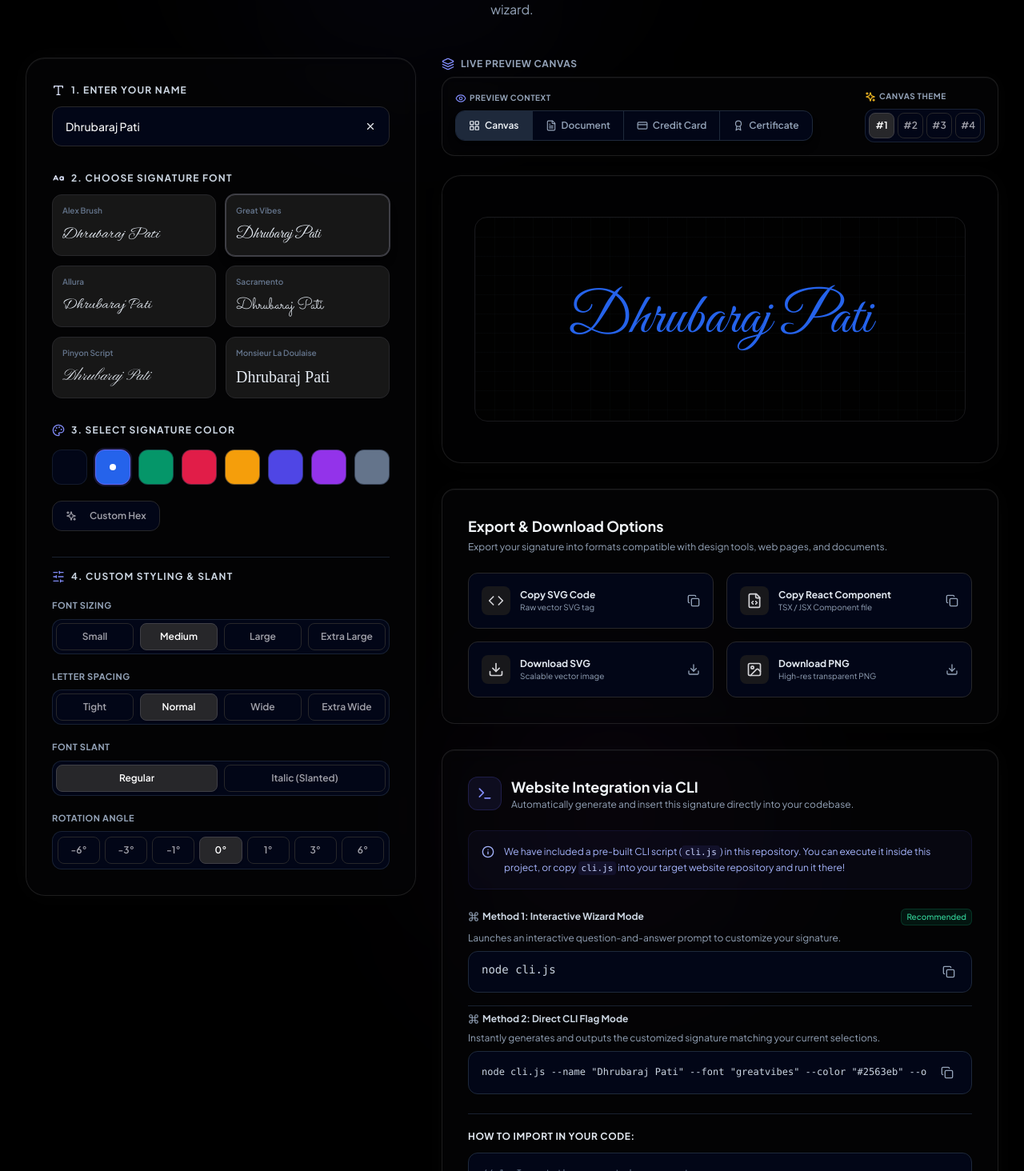
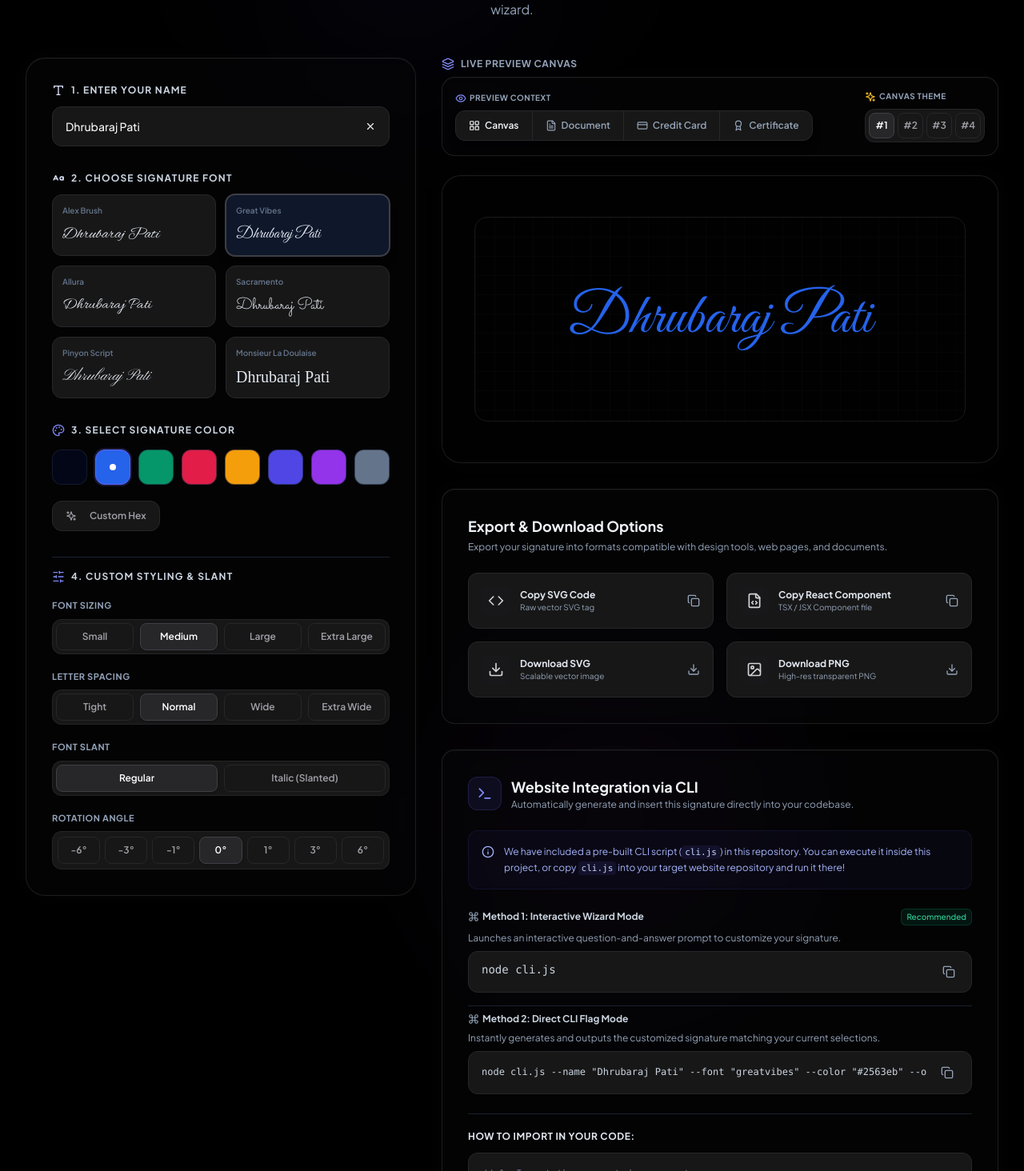
Before and after one commit to codewithdhruba01/Signeture, a React (Vite) app: page / in a window 1280 px wide. Shown: the part 266-1730 px from the top of the page at 80% size. Built offline with nearby package versions, Linux system fonts and the light colour scheme; a web font is replaced by a local one.

Commit message:
style: update background and border color palette to neutral and zinc shades across UI components

```diff
--- a/src/components/CliInstructions.tsx
+++ b/src/components/CliInstructions.tsx
@@ -63,7 +63,7 @@ export const CliInstructions: React.FC<CliInstructionsProps> = ({ name, style })
           <p className="text-xs text-slate-400">
             Launches an interactive question-and-answer prompt to customize your signature.
           </p>
-          <div className="flex items-center justify-between bg-slate-950 border border-slate-800 rounded-xl px-4 py-3 font-mono text-sm text-slate-300">
+          <div className="flex items-center justify-between bg-neutral-900 border border-zinc-800 rounded-xl px-4 py-3 font-mono text-sm text-slate-300">
             <span className="overflow-x-auto whitespace-nowrap custom-scrollbar pb-1.5">{wizardCommand}</span>
             <button
               onClick={() => copyToClipboard(wizardCommand, 'wizard')}
@@ -83,7 +83,7 @@ export const CliInstructions: React.FC<CliInstructionsProps> = ({ name, style })
           <p className="text-xs text-slate-400">
             Instantly generates and outputs the customized signature matching your current selections.
           </p>
-          <div className="flex items-center justify-between bg-slate-950 border border-slate-800 rounded-xl px-4 py-3 font-mono text-xs text-slate-300">
+          <div className="flex items-center justify-between bg-neutral-900 border border-zinc-800 rounded-xl px-4 py-3 font-mono text-xs text-slate-300">
             <span className="overflow-x-auto whitespace-nowrap custom-scrollbar py-1 pb-1.5">{directCommand}</span>
             <button
               onClick={() => copyToClipboard(directCommand, 'direct')}
@@ -99,7 +99,7 @@ export const CliInstructions: React.FC<CliInstructionsProps> = ({ name, style })
       {/* Integration Tips */}
       <div className="border-t border-slate-800/80 pt-5 space-y-3">
         <h4 className="text-xs font-bold text-slate-200 uppercase tracking-wider">How to import in your code:</h4>
-        <div className="bg-slate-950 border border-slate-800 rounded-xl p-4 font-mono text-xs text-slate-400 overflow-x-auto custom-scrollbar leading-relaxed">
+        <div className="bg-neutral-900 border border-zinc-800 rounded-xl p-4 font-mono text-xs text-slate-400 overflow-x-auto custom-scrollbar leading-relaxed">
           <p className="text-slate-500">// 1. Import the generated component</p>
           <p><span className="text-indigo-400">import</span> Signature <span className="text-indigo-400">from</span> <span className="text-emerald-400">'./components/Signature'</span>;</p>
           <br />
--- a/src/components/ExportSection.tsx
+++ b/src/components/ExportSection.tsx
@@ -167,7 +167,7 @@ export default ${componentName};
         {/* Copy SVG Code */}
         <button
           onClick={() => handleCopy(getSVGString(), 'svg')}
-          className="group flex items-center justify-between p-4 bg-slate-950 border border-zinc-800 hover:bg-zinc-900/40 hover:border-zinc-700 rounded-xl transition-all text-left"
+          className="group flex items-center justify-between p-4 bg-neutral-900 border border-zinc-800 hover:bg-neutral-900 hover:border-zinc-700 rounded-xl transition-all text-left"
         >
           <div className="flex items-center space-x-3">
             <div className="p-2 bg-zinc-900 text-zinc-300 rounded-lg group-hover:bg-zinc-800 group-hover:text-white transition-all">
@@ -190,7 +190,7 @@ export default ${componentName};
         {/* Copy React TSX */}
         <button
           onClick={() => handleCopy(getReactComponentString(), 'react')}
-          className="group flex items-center justify-between p-4 bg-slate-950 border border-zinc-800 hover:bg-zinc-900/40 hover:border-zinc-700 rounded-xl transition-all text-left"
+          className="group flex items-center justify-between p-4 bg-neutral-900 border border-zinc-800 hover:bg-neutral-900 hover:border-zinc-700 rounded-xl transition-all text-left"
         >
           <div className="flex items-center space-x-3">
             <div className="p-2 bg-zinc-900 text-zinc-300 rounded-lg group-hover:bg-zinc-800 group-hover:text-white transition-all">
@@ -213,7 +213,7 @@ export default ${componentName};
         {/* Download SVG */}
         <button
           onClick={handleDownloadSVG}
-          className="group flex items-center justify-between p-4 bg-slate-950 border border-zinc-800 hover:bg-zinc-900/40 hover:border-zinc-700 rounded-xl transition-all text-left"
+          className="group flex items-center justify-between p-4 bg-neutral-900 border border-zinc-800 hover:bg-neutral-900 hover:border-zinc-700 rounded-xl transition-all text-left"
         >
           <div className="flex items-center space-x-3">
             <div className="p-2 bg-zinc-900 text-zinc-300 rounded-lg group-hover:bg-zinc-800 group-hover:text-white transition-all">
@@ -232,7 +232,7 @@ export default ${componentName};
         {/* Download PNG */}
         <button
           onClick={handleDownloadPNG}
-          className="group flex items-center justify-between p-4 bg-slate-950 border border-zinc-800 hover:bg-zinc-900/40 hover:border-zinc-700 rounded-xl transition-all text-left"
+          className="group flex items-center justify-between p-4 bg-neutral-900 border border-zinc-800 hover:bg-neutral-900 hover:border-zinc-700 rounded-xl transition-all text-left"
         >
           <div className="flex items-center space-x-3">
             <div className="p-2 bg-zinc-900 text-zinc-300 rounded-lg group-hover:bg-zinc-800 group-hover:text-white transition-all">
--- a/src/components/SignatureControls.tsx
+++ b/src/components/SignatureControls.tsx
@@ -66,7 +66,7 @@ export const SignatureControls: React.FC<SignatureControlsProps> = ({
               key={font.key}
               onClick={() => updateStyle('fontKey', font.key)}
               className={`flex flex-col justify-between items-start p-3 bg-neutral-900 border rounded-xl hover:border-zinc-700 hover:bg-zinc-900 text-left transition-all relative overflow-hidden group ${style.fontKey === font.key
-                ? 'border-zinc-700 bg-neutral-900 text-white ring-1 ring-zinc-700 shadow-lg'
+                ? 'border-zinc-700 bg-slate-900 text-white ring-1 ring-zinc-700 shadow-lg'
                 : 'border-zinc-805 border-zinc-800'
                 }`}
             >
@@ -159,7 +159,7 @@ export const SignatureControls: React.FC<SignatureControlsProps> = ({
         {/* Size Preset Selector */}
         <div className="space-y-2">
           <span className="text-[11px] font-bold text-slate-400 uppercase tracking-wider block">Font Sizing</span>
-          <div className="grid grid-cols-2 sm:grid-cols-4 gap-2 bg-slate-950 p-1 rounded-xl border border-slate-800/80">
+          <div className="grid grid-cols-2 sm:grid-cols-4 gap-2 bg-neutral-900 p-1 rounded-xl border border-zinc-800/80">
             {SIZES.map((size) => (
               <Button
                 key={size.name}
@@ -176,7 +176,7 @@ export const SignatureControls: React.FC<SignatureControlsProps> = ({
         {/* Spacing Selector */}
         <div className="space-y-2">
           <span className="text-[11px] font-bold text-slate-400 uppercase tracking-wider block">Letter Spacing</span>
-          <div className="grid grid-cols-2 sm:grid-cols-4 gap-2 bg-slate-950 p-1 rounded-xl border border-slate-800/80">
+          <div className="grid grid-cols-2 sm:grid-cols-4 gap-2 bg-neutral-900 p-1 rounded-xl border border-zinc-800/80">
             {SPACINGS.map((spacing) => (
               <Button
                 key={spacing.name}
@@ -193,7 +193,7 @@ export const SignatureControls: React.FC<SignatureControlsProps> = ({
         {/* Slant Selector */}
         <div className="space-y-2">
           <span className="text-[11px] font-bold text-slate-400 uppercase tracking-wider block">Font Slant</span>
-          <div className="grid grid-cols-2 gap-2 bg-slate-950 p-1 rounded-xl border border-slate-800/80">
+          <div className="grid grid-cols-2 gap-2 bg-neutral-900 p-1 rounded-xl border border-zinc-800/80">
             {SLANTS.map((slant) => (
               <Button
                 key={slant.name}
@@ -210,7 +210,7 @@ export const SignatureControls: React.FC<SignatureControlsProps> = ({
         {/* Angle / Rotation Selector */}
         <div className="space-y-2">
           <span className="text-[11px] font-bold text-slate-400 uppercase tracking-wider block">Rotation Angle</span>
-          <div className="grid grid-cols-4 sm:grid-cols-7 gap-1.5 bg-slate-950 p-1.5 rounded-xl border border-slate-800/80">
+          <div className="grid grid-cols-4 sm:grid-cols-7 gap-1.5 bg-neutral-900 p-1.5 rounded-xl border border-zinc-800/80">
             {ROTATIONS.map((rotation) => (
               <Button
                 key={rotation.name}
--- a/src/components/SignaturePreview.tsx
+++ b/src/components/SignaturePreview.tsx
@@ -58,13 +58,13 @@ export const SignaturePreview: React.FC<SignaturePreviewProps> = ({ name, style
           <label className="text-[10px] uppercase tracking-wider text-slate-400 font-bold flex items-center gap-1">
             <Eye className="w-3.5 h-3.5 text-indigo-400" /> Preview Context
           </label>
-          <div className="inline-flex rounded-xl border border-slate-800 bg-slate-950 divide-x divide-slate-800 overflow-x-auto whitespace-nowrap scrollbar-none max-w-full shadow-lg">
+          <div className="inline-flex rounded-xl border border-zinc-800 bg-neutral-900 divide-x divide-zinc-800 overflow-x-auto whitespace-nowrap scrollbar-none max-w-full shadow-lg">
             <button
               onClick={() => setMockup('none')}
               className={`flex-shrink-0 flex items-center space-x-1.5 px-4 py-2.5 text-xs font-semibold transition-all ${
                 mockup === 'none'
-                  ? 'bg-slate-800 text-slate-100'
-                  : 'text-slate-400 hover:text-slate-100 hover:bg-slate-900'
+                  ? 'bg-zinc-850 text-slate-100'
+                  : 'text-slate-400 hover:text-slate-100 hover:bg-zinc-800'
               }`}
             >
               <LayoutGrid className="w-3.5 h-3.5" />
@@ -74,8 +74,8 @@ export const SignaturePreview: React.FC<SignaturePreviewProps> = ({ name, style
               onClick={() => setMockup('document')}
               className={`flex-shrink-0 flex items-center space-x-1.5 px-4 py-2.5 text-xs font-semibold transition-all ${
                 mockup === 'document'
-                  ? 'bg-slate-800 text-slate-100'
-                  : 'text-slate-400 hover:text-slate-100 hover:bg-slate-900'
+                  ? 'bg-zinc-850 text-slate-100'
+                  : 'text-slate-400 hover:text-slate-100 hover:bg-zinc-800'
               }`}
             >
               <FileText className="w-3.5 h-3.5" />
@@ -85,8 +85,8 @@ export const SignaturePreview: React.FC<SignaturePreviewProps> = ({ name, style
               onClick={() => setMockup('card')}
               className={`flex-shrink-0 flex items-center space-x-1.5 px-4 py-2.5 text-xs font-semibold transition-all ${
                 mockup === 'card'
-                  ? 'bg-slate-800 text-slate-100'
-                  : 'text-slate-400 hover:text-slate-100 hover:bg-slate-900'
+                  ? 'bg-zinc-850 text-slate-100'
+                  : 'text-slate-400 hover:text-slate-100 hover:bg-zinc-800'
               }`}
             >
               <CreditCard className="w-3.5 h-3.5" />
@@ -96,8 +96,8 @@ export const SignaturePreview: React.FC<SignaturePreviewProps> = ({ name, style
               onClick={() => setMockup('certificate')}
               className={`flex-shrink-0 flex items-center space-x-1.5 px-4 py-2.5 text-xs font-semibold transition-all ${
                 mockup === 'certificate'
-                  ? 'bg-slate-800 text-slate-100'
-                  : 'text-slate-400 hover:text-slate-100 hover:bg-slate-900'
+                  ? 'bg-zinc-850 text-slate-100'
+                  : 'text-slate-400 hover:text-slate-100 hover:bg-zinc-800'
               }`}
             >
               <Award className="w-3.5 h-3.5" />
@@ -112,7 +112,7 @@ export const SignaturePreview: React.FC<SignaturePreviewProps> = ({ name, style
             <label className="text-[10px] uppercase tracking-wider text-slate-400 font-bold flex items-center gap-1">
               <Sparkles className="w-3.5 h-3.5 text-amber-400" /> Canvas Theme
             </label>
-            <div className="flex bg-slate-950 p-1 rounded-xl border border-slate-800/80 space-x-1">
+            <div className="flex bg-neutral-900 p-1 rounded-xl border border-zinc-800/80 space-x-1">
               <button
                 onClick={() => setBgTheme('grid')}
                 className={`w-8 h-8 rounded-lg border text-xs font-semibold flex items-center justify-center transition-all ${
--- a/src/components/ui/button.tsx
+++ b/src/components/ui/button.tsx
@@ -13,7 +13,7 @@ const buttonVariants = cva(
         destructive:
           'bg-red-600 text-white shadow-sm hover:bg-red-700',
         outline:
-          'border border-zinc-800 bg-slate-950 text-zinc-400 hover:text-white hover:bg-zinc-900 hover:border-zinc-700',
+          'border border-zinc-800 bg-neutral-900 text-zinc-400 hover:text-white hover:bg-zinc-900 hover:border-zinc-700',
         secondary:
           'bg-zinc-800/80 text-zinc-200 border border-zinc-800 hover:bg-zinc-850 hover:text-white',
         ghost: 'hover:bg-zinc-900 hover:text-white',
--- a/src/components/ui/input.tsx
+++ b/src/components/ui/input.tsx
@@ -2,7 +2,7 @@ import * as React from 'react';
 import { cn } from '../../lib/utils';
 
 export interface InputProps
-  extends React.InputHTMLAttributes<HTMLInputElement> {}
+  extends React.InputHTMLAttributes<HTMLInputElement> { }
 
 const Input = React.forwardRef<HTMLInputElement, InputProps>(
   ({ className, type, ...props }, ref) => {
@@ -10,7 +10,7 @@ const Input = React.forwardRef<HTMLInputElement, InputProps>(
       <input
         type={type}
         className={cn(
-          'flex w-full bg-slate-950 border border-zinc-800 hover:border-zinc-700 focus:border-zinc-600 focus:ring-1 focus:ring-zinc-600 text-zinc-100 placeholder-zinc-600 rounded-xl px-4 py-3 text-sm font-medium outline-none transition-all',
+          'flex w-full bg-neutral-900 border border-zinc-800 hover:border-zinc-700 focus:border-zinc-600 focus:ring-1 focus:ring-zinc-600 text-zinc-100 placeholder-zinc-600 rounded-xl px-4 py-3 text-sm font-medium outline-none transition-all',
           className
         )}
         ref={ref}
```
